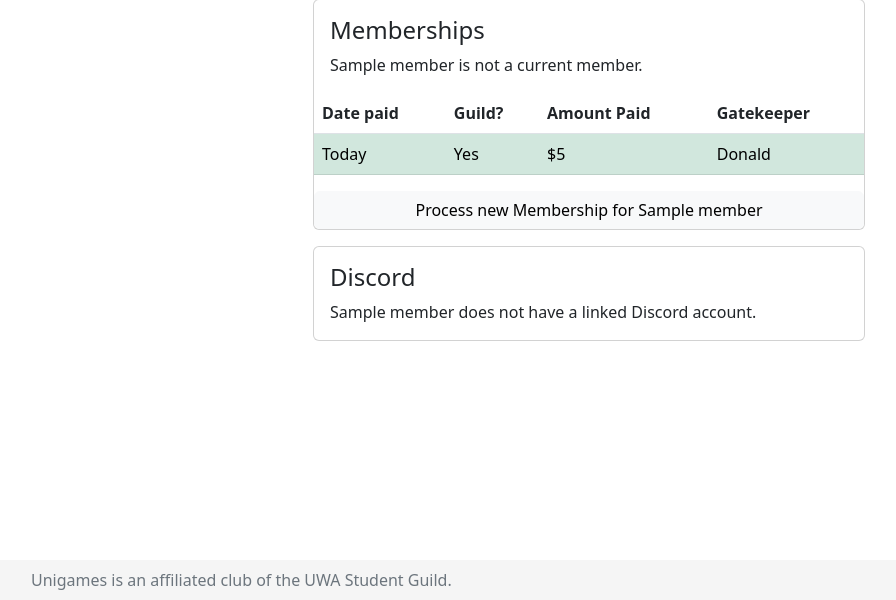
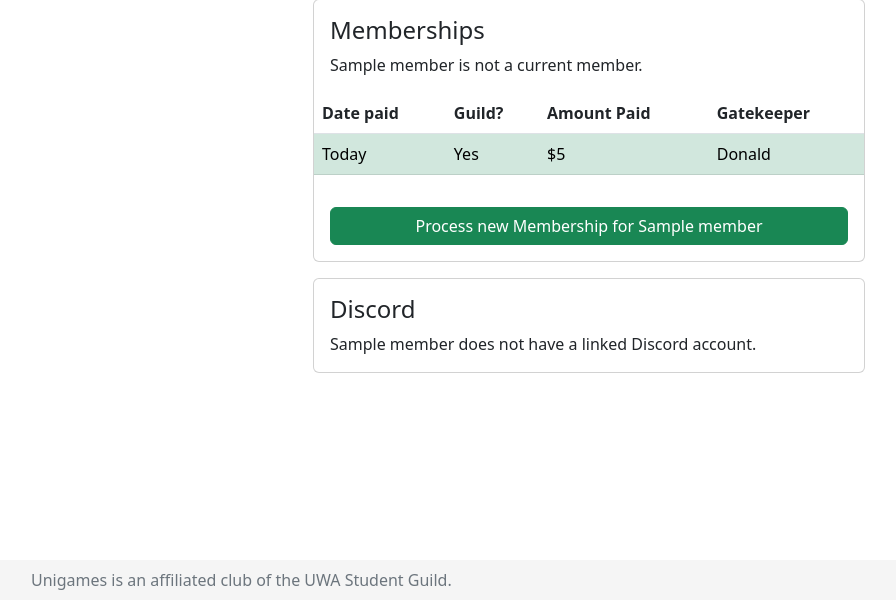
Before and after one commit to jaackies/phylactery_2, a Django app: template templates/members/gatekeeper_profile_view.html in a window 1280 px wide. Shown: the part 240-840 px from the top of the page, without its empty margins (51-947 px from the left). Run offline with Django 4.2, Linux system fonts and the light colour scheme; the template is opened without the code that fills it: most values are stand-ins (such as "Sample title", 1, 10 or a date in 2020).

Commit message:
Adjust profile layout

```diff
--- a/templates/members/gatekeeper_profile_view.html
+++ b/templates/members/gatekeeper_profile_view.html
@@ -38,8 +38,8 @@
 							</tr>
 						</tbody>
 					</table>
-					<div class="btn-group">
-						<a href="#" class="btn btn-light">Process new Membership for {{ member.short_name }}</a>
+					<div class="card-body">
+						<a href="#" class="btn btn-success w-100">Process new Membership for {{ member.short_name }}</a>
 					</div>
 				</div>
 			</div>
```
